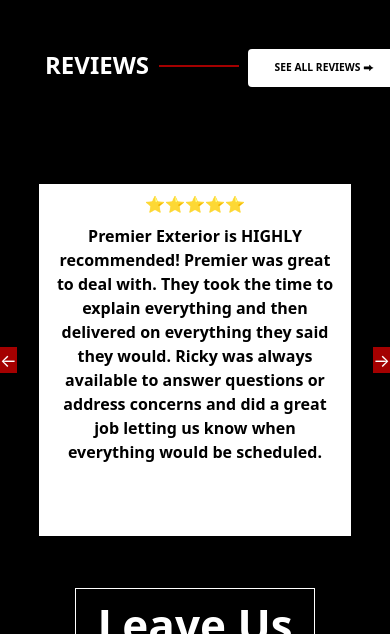
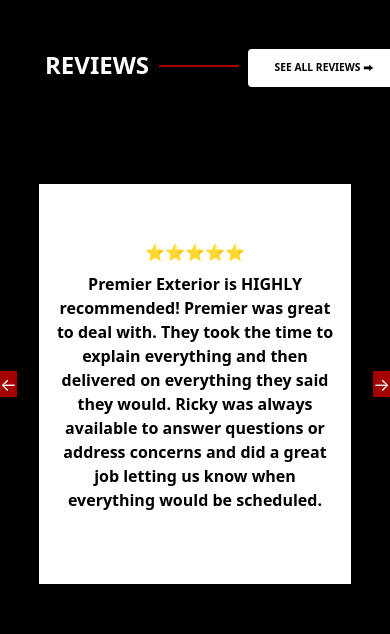
Before and after one commit to nicoleables/Premier-Exterior-Contruction, a React (Vite) app: page /barnpage in a window 390 px wide. Shown: the part 1780-2414 px from the top of the page. Built offline with nearby package versions, Linux system fonts and the light colour scheme.

Commit message:
Update reviews.css

```diff
--- a/src/styles/reviews.css
+++ b/src/styles/reviews.css
@@ -245,7 +245,6 @@
   }
 
   .review-box {
-    margin-top: -3rem;
     width: 80%; /* Adjust width */
     height: 400px; /* Adjust height */
   }
```
